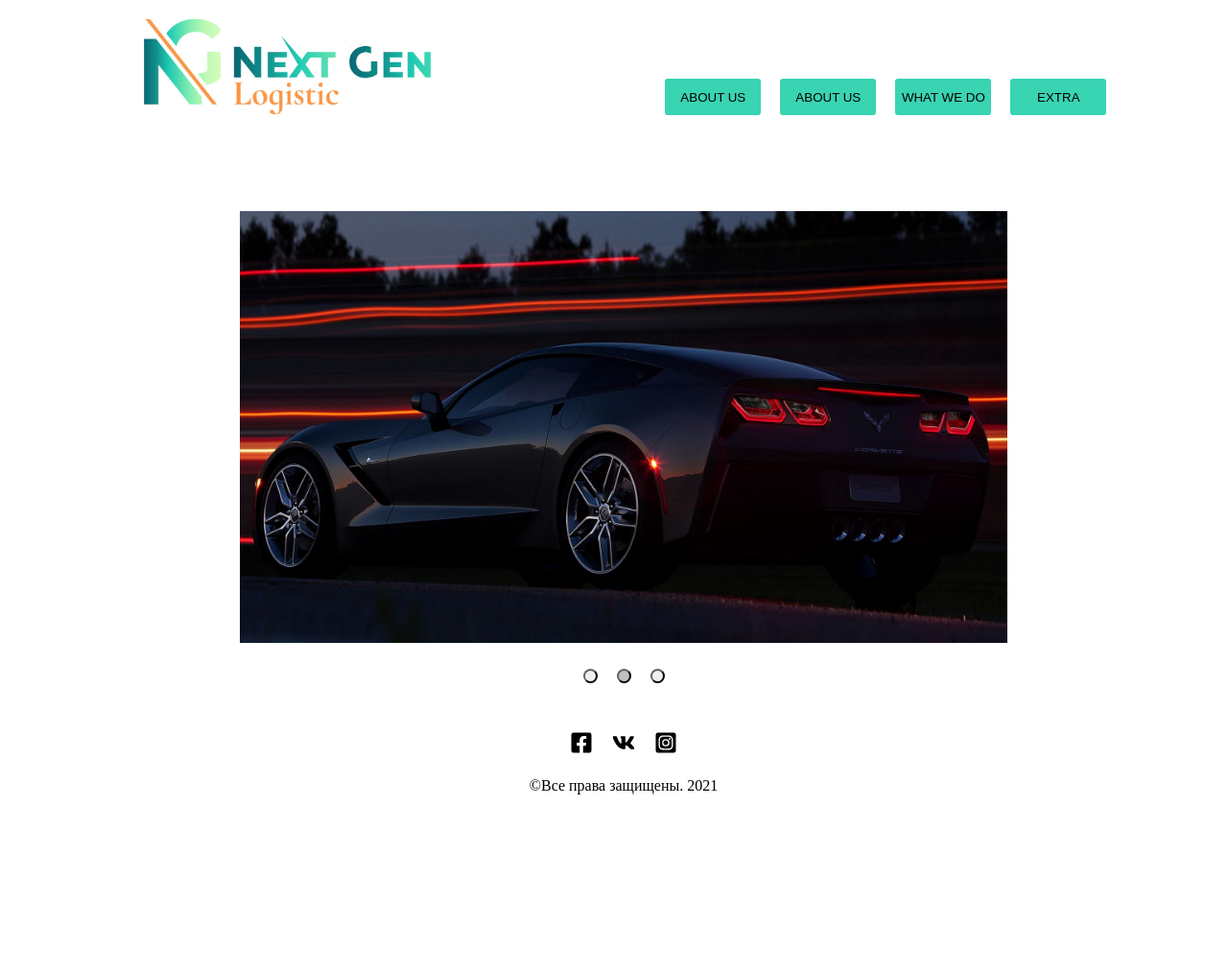
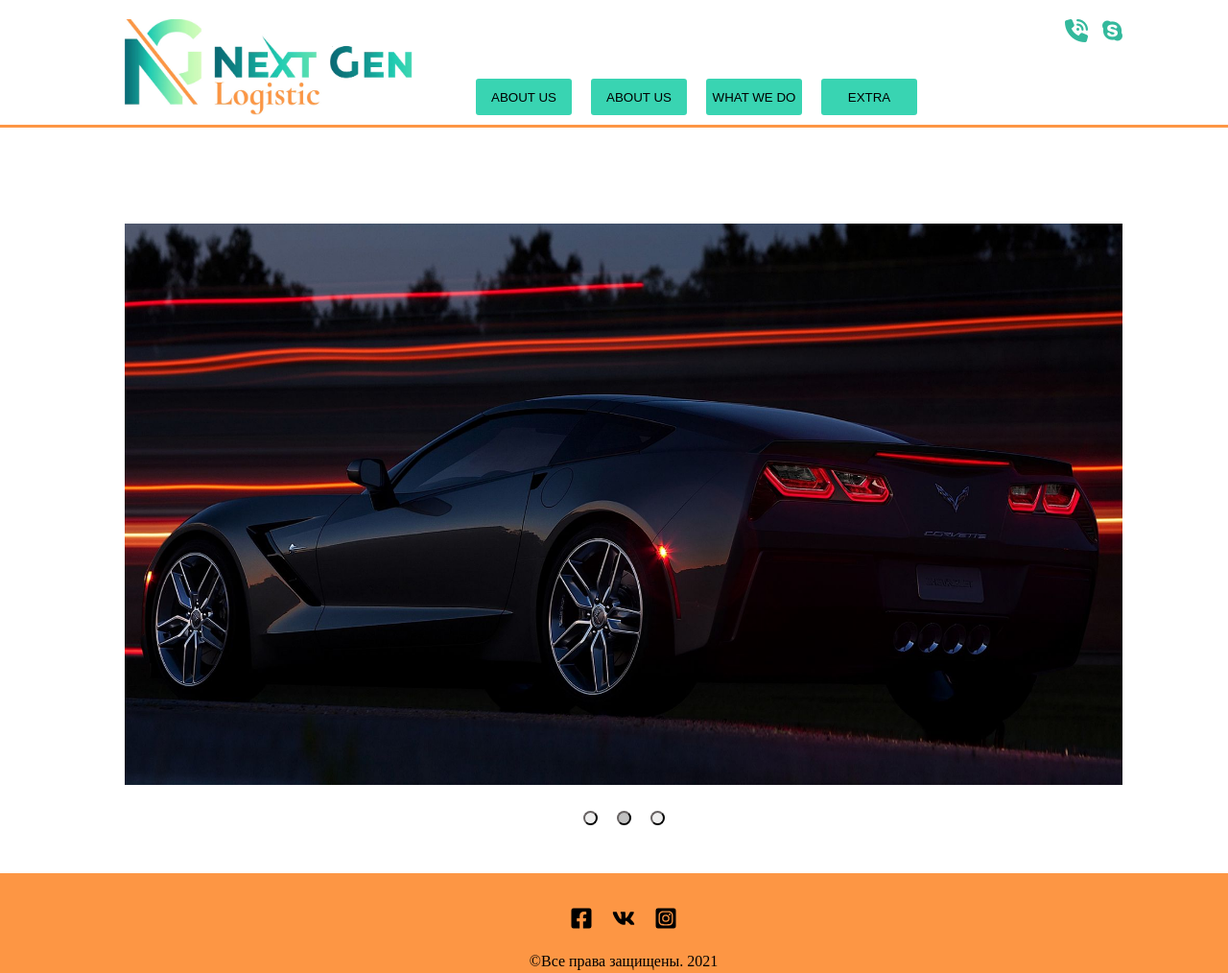
Before and after one commit to RedRoll/vova-s-site, a plain HTML site: page index.html in a window 1280 px wide. Shown: the whole page at 96% size. Before the commit the page ends 828 px from the top, so only its background shows below. Drawn offline with nearby package versions, Linux system fonts and the light colour scheme.

Commit message:
update for footer and header
Обновил визуальное оформление и немного изменил размеры элементов на самой странице

```diff
--- a/index.html
+++ b/index.html
@@ -3,10 +3,16 @@
 <head>
     <meta charset="UTF-8">
     <meta http-equiv="X-UA-Compatible" content="IE=edge">
+    <!-- Пробую игратся с адаптивом, ниже во вьюпорте вписано 1300 px - это значит что контент сайта не сожмется ниже чем 1300 px,
+    это значит что контент не будет обрезаться, он будет зумироваться. Правда в определенный момент все станет не читабельным, но это маленькая победа
+    хотя бы не обрезает контент, дальше буду пробовать играться с media в css -->
     <meta name="viewport" content="1300px">
     <title>Vova`s site</title>
     <link rel="stylesheet" href="stndart.css">
     <link rel="stylesheet" href="style.css">
+    <!-- Иконки с font awesome -->
+    <link rel="stylesheet" href="path/to/font-awesome/css/font-awesome.min.css">
+
     <!-- google fonts -->
     <link rel="preconnect" href="https://fonts.googleapis.com">
     <link rel="preconnect" href="https://fonts.gstatic.com" crossorigin>
@@ -16,6 +22,7 @@
   <div class="wrapper-car-site">
 
     <div class="car-site__header-sticky"> <!--враппер не прилипает к топу страницы при скролле - пофиксить-->
+      <div class="container header-sticky-inner">
 
         <div class="header-sticky__logo-left">
           <a href="/" class="logo-left__link"><img src="img/logoVova.jpg" class="logo-left__img" alt="Лого" srcset=""></a>
@@ -25,7 +32,6 @@
         <nav class="header-sticky__center">
           <ul class="center__links">
             <li class="links__box"><button type="button" class="box__btn box__btn-1">About us</button></li>
-
             <li class="links__box"><button type="button" class="box__btn box__btn-4">About us</button></li>
             <li class="links__box"><button type="button" class="box__btn box__btn-2">what we do</button></li>
             <li class="links__box"><button type="button" class="box__btn box__btn-3">Extra</button></li>
@@ -35,13 +41,25 @@
           <div class="hidden-box-3">Наебем ;)</div>
         </nav>
 
+        <!-- End of CENTER -->
 
-      <!-- End of CENTER -->
+        <div class="header-sticky__call-us">
+
+          <div class="box__call box__call-modified">
+            <a href="tel:+48537689466"><i class="fas fa-phone-volume"></i></a>
+          </div>
+          <div class="box__call">
+            <a href="skype:skypetest"><i class="fab fa-skype"></i></a>
+          </div>
+
+        </div>
 
         <nav class="header-sticky__right-about-us">
 
         </nav>
         <!-- End of RIGHT -->
+      </div>
+
     </div>
     <!-- End of HEADER-STICKY -->
 
@@ -71,6 +89,8 @@
     <!-- end of main block -->
 
     <div class="footer">
+
+      <div class="container footer-inner">
         <ul class="footer__links">
           <li class="links__social social-1">
             <a href="/" class="social__icon-link">
@@ -90,12 +110,27 @@
         </ul>
         <div class="rights">&copy;Все права защищены. 2021</div>
       </div>
+      <!-- end of container -->
+
     </div>
+    <!-- enf of FOOTER -->
+
+  </div>
+
+
+
+  <!-- Подключение сервиса Font Awesome -->
+  <script src="https://kit.fontawesome.com/eb7e8fbf3d.js" crossorigin="anonymous"></script>
+  <!-- Подключение библиотеки jQuery -->
     <script
   src="https://code.jquery.com/jquery-3.6.0.js"
   integrity="sha256-H+K7U5CnXl1h5ywQfKtSj8PCmoN9aaq30gDh27Xc0jk="
   crossorigin="anonymous"></script>
+  <!-- Подключение JS-файла с готовым слайдером -->
   <script src="slick.min.js"></script>
+  <!-- Подключение основного JS-файла сайта -->
   <script src="main.js"></script>
+
+
 </body>
 </html>
--- a/style.css
+++ b/style.css
@@ -11,21 +11,24 @@ body {
 
 /* WRAPPER */
 /* блок ограничивающий контент (оболочка) */
-.wrapper-car-site {
+.container {
     width: 80%;
     margin: 0 auto;
-    position: relative;
-    background-color: #ffffff;
-    padding: 0 20px;
+
 }
 
 
 /* HEADER */
 
 .car-site__header-sticky {
+    border-bottom: 3px solid rgb(253, 150, 68);
+    padding-bottom: 10px;
+}
+
+.header-sticky-inner {
     padding-top: 20px;
     display: grid;
-    grid-template: 100px / 1fr 2fr;
+    grid-template: 100px / 1fr 2fr 0.5fr;
 
 }
 
@@ -44,7 +47,7 @@ body {
     align-self: end;
     justify-self: center;
     position: relative;
-    left: 16%;
+    /* left: 16%; */
 }
 
 .center__links {
@@ -54,6 +57,35 @@ body {
     font-size: 28px;
     font-family: 'Barlow Semi Condensed', sans-serif;
     text-transform: uppercase;
+}
+
+/* call-us (item inside header) */
+
+.header-sticky__call-us {
+    justify-self: end;
+    display: flex;
+    flex-direction: row;
+    flex-wrap: nowrap;
+
+}
+
+.box__call-modified {
+    margin-right: 15px;
+}
+
+/* font awesome icons */
+
+.fa-phone-volume, .fa-skype {
+    color: #33b99c;
+    font-size: 24px;
+}
+
+.fa-phone-volume:hover {
+    color: black;
+}
+
+.fa-skype:hover {
+    color: black;
 }
 
 
@@ -202,7 +234,8 @@ body {
 /* _________________________ FOOTER _______________________________________ */
 
 .footer {
-    width: 100%;
+    background-color: rgb(253, 150, 68);
+    padding: 15px 0;
 
     text-align: center;
     margin-top: 30px;
```
Lines whose indentation alone changed are shown as unchanged.
